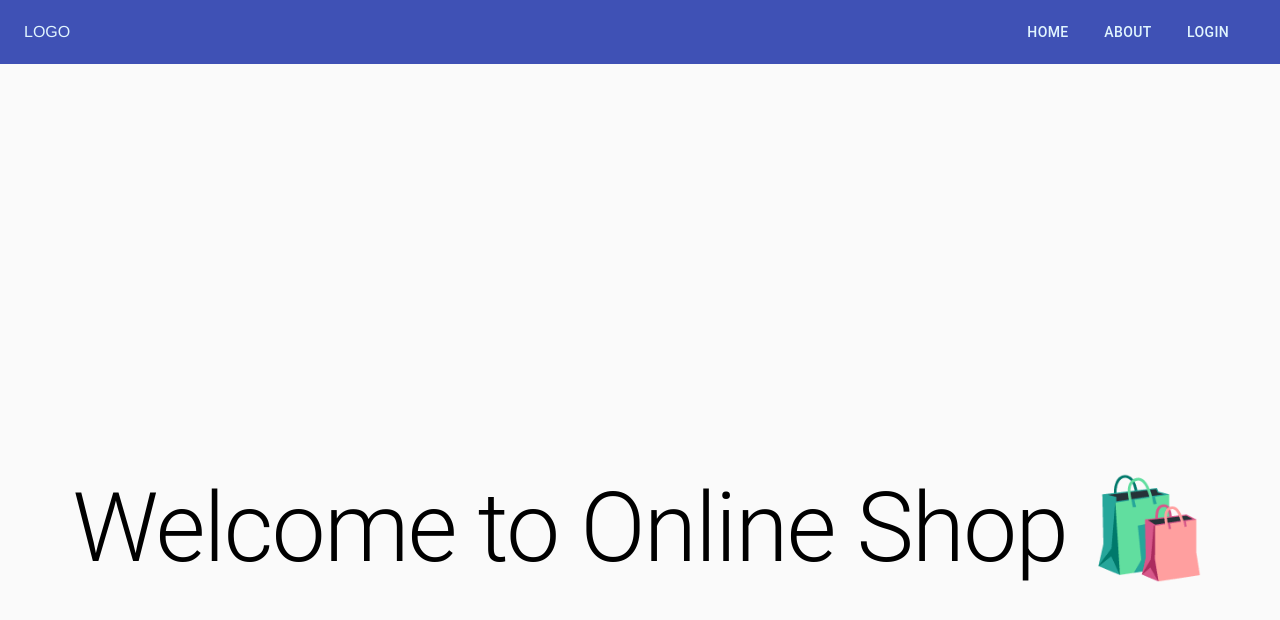
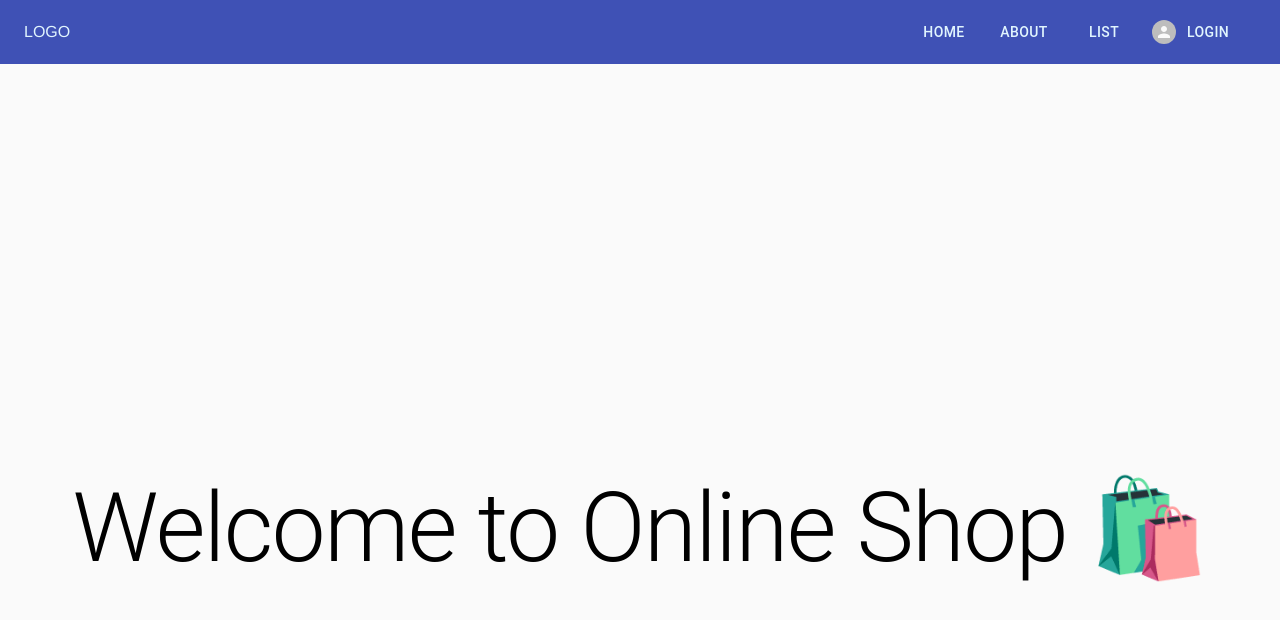
Before and after one commit to taiwo2/Enterprice-app, a React (Create React App) app: page / in a window 1280 px wide. Shown: the top 620 px of the page. Built offline with nearby package versions, Linux system fonts and the light colour scheme.

Commit message:
Update dependency error

```diff
--- a/src/app/layout/mainLayout/navBar.tsx
+++ b/src/app/layout/mainLayout/navBar.tsx
@@ -50,6 +50,14 @@ export default function NavBar() {
               About
             </Link>
           </Button>
+          <>
+            <Button className={classes.menuButton} color="inherit">
+              <Link className={classes.link} to={'/list-products'}>
+                list
+              </Link>
+            </Button>
+            <HeaderProfile />
+          </>
           {claims ? (
             <>
               <Button className={classes.menuButton} color="inherit">
--- a/src/app/routes.tsx
+++ b/src/app/routes.tsx
@@ -20,6 +20,13 @@ const Routers = () => {
       <Suspense fallback={<LinearProgress style={{ margin: '10rem' }} />}>
         <Routes>
           <Route path="/" element={<Home />} />
+          <Route
+            path="list-products"
+            element={
+              // <Dashboard>
+              <ProductList />
+            }
+          />
           <Route path="/about" element={<About />} />
           <Route path="dashboard" element={<ProtectedRoute />}>
             <Route
@@ -38,14 +45,14 @@ const Routers = () => {
                 </Dashboard>
               }
             />
-            <Route
+            {/* <Route
               path="list-products"
               element={
                 <Dashboard>
                   <ProductList />
                 </Dashboard>
               }
-            />
+            /> */}
             <Route
               path="settings-privacy"
               element={
```
